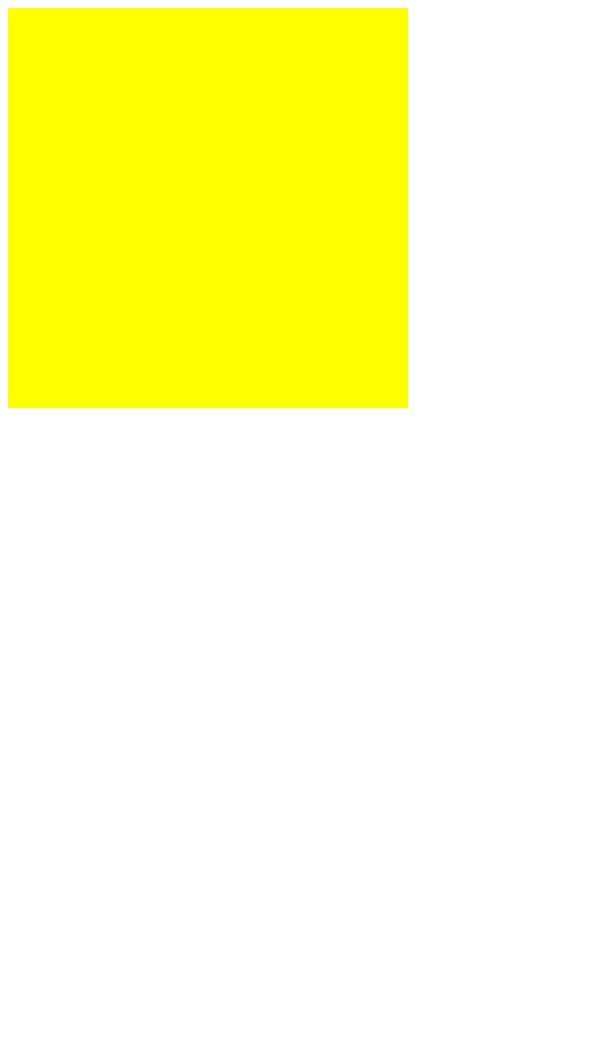
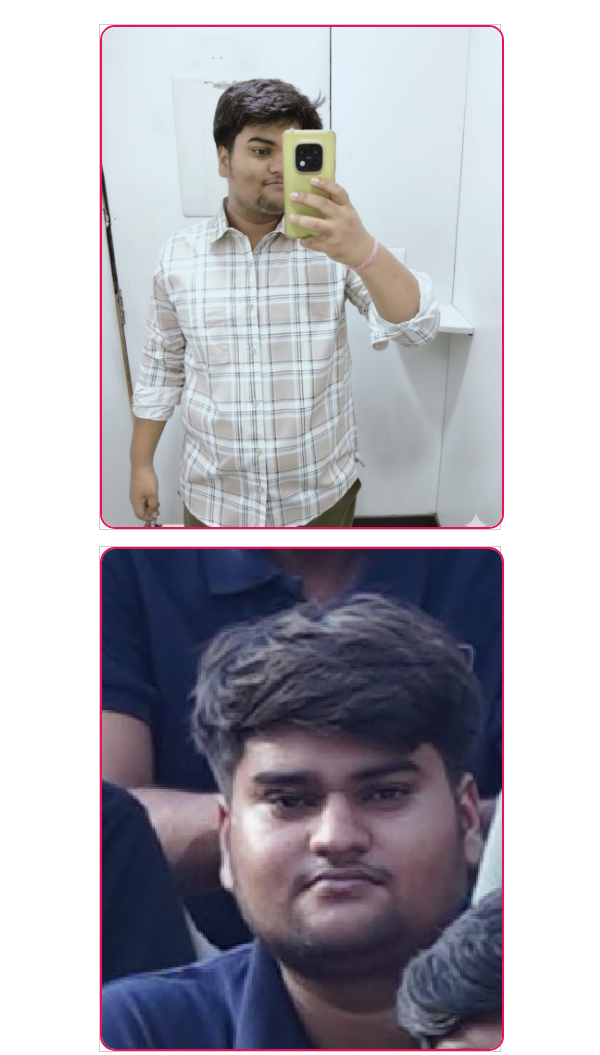
Before and after one commit to RajKamal-08/WEB-DEV-, a plain HTML site: page Media_query/index.html in a window 600 px wide. Shown: the top 1055 px of the page. Before the commit the page ends 800 px from the top, so only its background shows below. Drawn offline with Linux system fonts and the light colour scheme.

Commit message:
Learn about media query

```diff
--- a/Media_query/index.html
+++ b/Media_query/index.html
@@ -4,9 +4,90 @@
     <meta charset="UTF-8">
     <meta name="viewport" content="width=device-width, initial-scale=1.0">
     <title>Document</title>
-    <link rel="stylesheet" href="style.css">
+    <style>
+        .grid-container {
+            width:100vw;
+            height:100vh;
+            margin: 50px;
+            gap:5px;
+            display: grid;
+            justify-content: center;
+            grid-template-columns: repeat(3, 1fr);}
+            .card{
+             width: 200px;
+                height: 200px;
+
+                border: 1px solid #ccc;
+            }
+            .card img {
+                width: 100%;
+                height: 100%;
+                object-fit: cover;
+                display: block;
+                border: 2px solid rgb(238, 15, 90);
+                border-radius: 15px;
+            }
+
+            @media (max-width: 768px) {
+                .grid-container {
+                    width: 100%;
+                    height: auto;
+                    margin: 0;
+                    padding: 16px;
+                    box-sizing: border-box;
+                    grid-template-columns: repeat(2, 1fr);
+                    gap: 16px;
+                }
+
+                .card {
+                    width: 100%;
+                    height: auto;
+                    aspect-ratio: 4 / 5;
+                }
+            }
+
+            @media (max-width: 600px) {
+                .grid-container {
+                    grid-template-columns: 1fr;
+                }
+
+                .card {
+                    max-width: 400px;
+                    margin: 0 auto;
+                }
+            }
+    </style>
 </head>
 <body>
-    <div class="color"></div>
+    <div class="grid-container">
+       <div class="card">
+            <img src="assests/Photo(1).jpeg" alt="Photo1">
+        </div>
+        <div class="card">
+            <img src="assests/Photo(2).jpeg" alt="Photo2">
+        </div>
+        <div class="card">
+            <img src="assests/photo(3).jpeg" alt="Photo3">
+        </div>
+        <div class="card">
+            <img src="assests/Photo(4).jpeg" alt="Photo4">
+        </div>
+        <div class="card">
+            <img src="assests/Photo(6).jpeg" alt="Photo5">
+        </div>
+        <div class="card">
+            <img src="assests/Photo(7).jpeg" alt="photo6">
+        </div>
+        <div class="card">
+            <img src="assests/photo(8).jpeg" alt="Photo7">
+        </div>
+        <div class="card">
+            <img src="assests/Photo(9).jpeg" alt="Photo8">
+        </div>
+        <div class="card">
+            <img src="assests/Photo(5).jpeg" alt="Photo5">
+        </div>
+
+    </div>
 </body>
 </html>
--- a/Media_query/style.css
+++ /dev/null
@@ -1,11 +0,0 @@
-.color{
-    height: 400px;
-    width: 400px;
-    background-color: red;
-    @media (min-width: 600px) {
-        background-color: yellow;
-    }
-    @media (min-width: 768px) {
-        background-color: blue;
-    }
-}
```
Also changed, not shown: Media_query/assests/Photo(1).jpeg (added), Media_query/assests/Photo(2).jpeg (added), Media_query/assests/Photo(4).jpeg (added), Media_query/assests/Photo(5).jpeg (added), Media_query/assests/Photo(6).jpeg (added), Media_query/assests/Photo(7).jpeg (added), Media_query/assests/Photo(9).jpeg (added), Media_query/assests/photo(3).jpeg (added), Media_query/assests/photo(8).jpeg (added).
